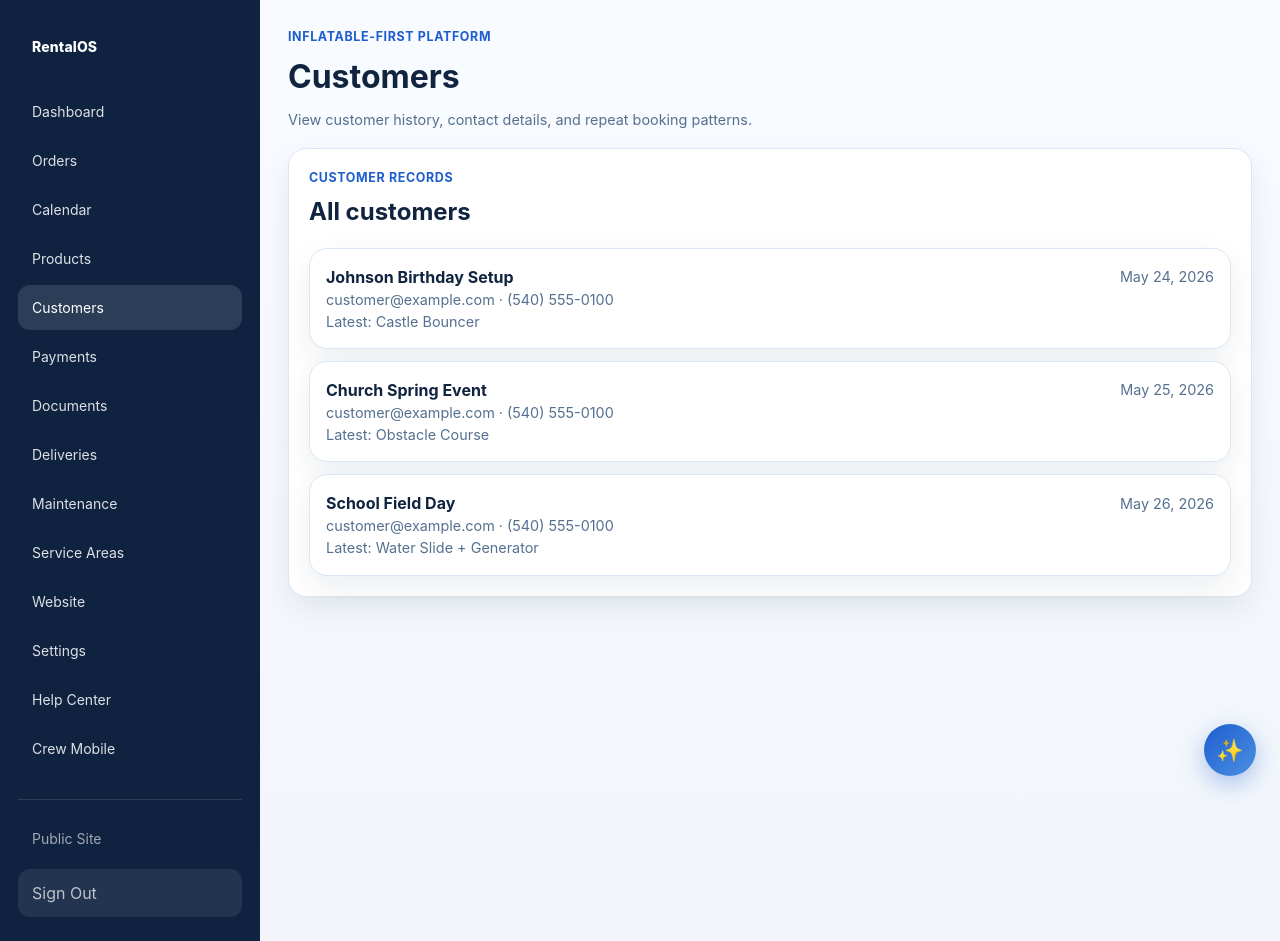
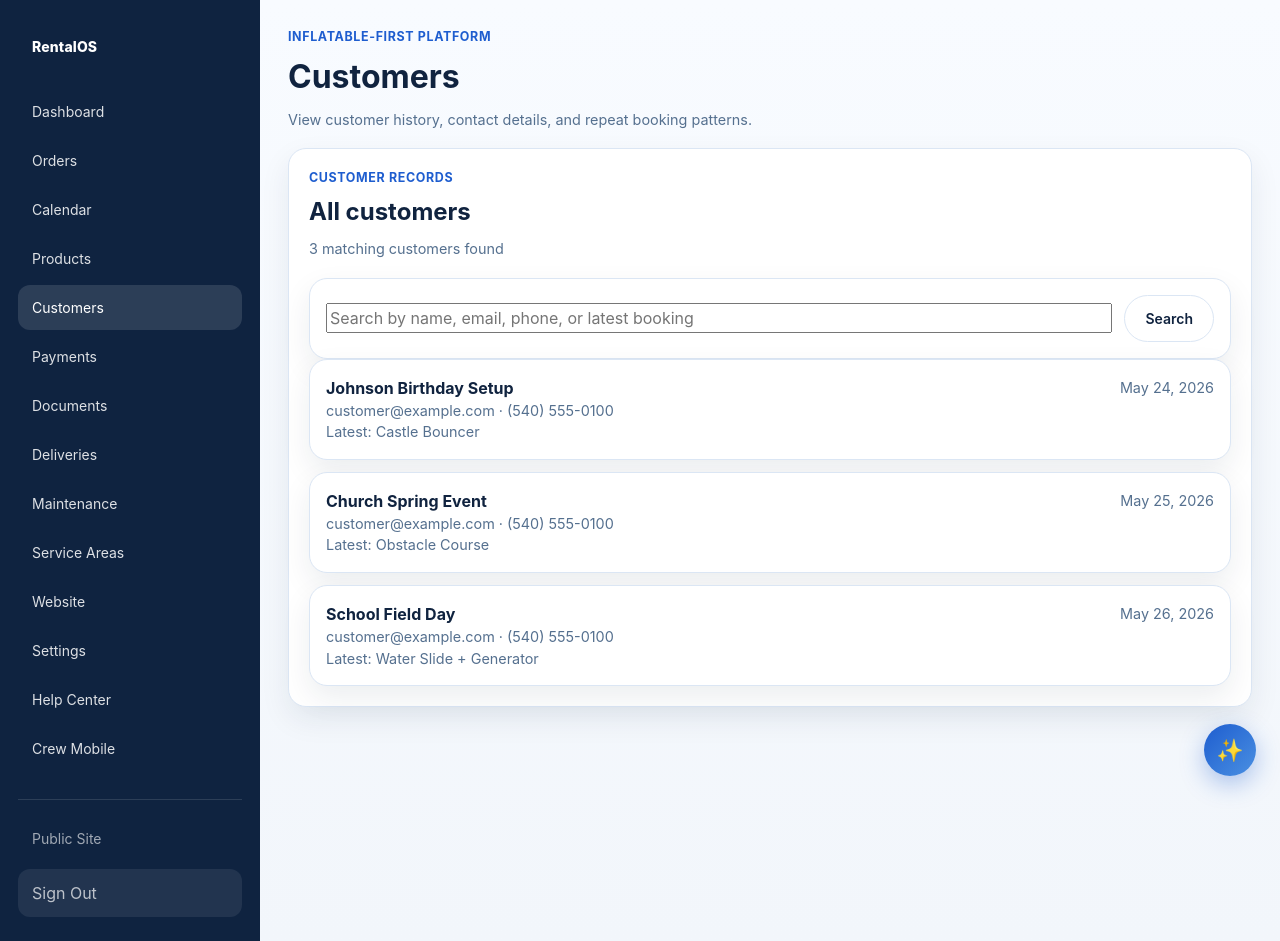
Before and after one commit to kkoly10/rental-software, a Next.js app: page /dashboard/customers in a window 1280 px wide. Built offline with nearby package versions, Linux system fonts and the light colour scheme; no server answers.

Commit message:
Update page.tsx

```diff
--- a/app/dashboard/customers/page.tsx
+++ b/app/dashboard/customers/page.tsx
@@ -1,9 +1,19 @@
 import Link from "next/link";
 import { DashboardShell } from "@/components/layout/dashboard-shell";
-import { getCustomers } from "@/lib/data/customers";
+import { getCustomersPage } from "@/lib/data/customers";
+import { ListSearchForm } from "@/components/dashboard/list-search-form";
+import { ListPagination } from "@/components/dashboard/list-pagination";
 
-export default async function CustomersPage() {
-  const customers = await getCustomers();
+export default async function CustomersPage({
+  searchParams,
+}: {
+  searchParams: Promise<{ q?: string; page?: string }>;
+}) {
+  const params = await searchParams;
+  const customersPage = await getCustomersPage({
+    query: params.q,
+    page: params.page,
+  });
 
   return (
     <DashboardShell
@@ -15,31 +25,57 @@ export default async function CustomersPage() {
           <div>
             <div className="kicker">Customer records</div>
             <h2 style={{ margin: "6px 0 0" }}>All customers</h2>
+            <div className="muted" style={{ marginTop: 8 }}>
+              {customersPage.totalItems} matching customer
+              {customersPage.totalItems === 1 ? "" : "s"} found
+            </div>
           </div>
         </div>
 
-        {customers.length === 0 ? (
+        <ListSearchForm
+          placeholder="Search by name, email, phone, or latest booking"
+          initialQuery={customersPage.query}
+        />
+
+        {customersPage.items.length === 0 ? (
           <div className="order-card" style={{ textAlign: "center", padding: 32 }}>
-            <strong>No customers yet</strong>
+            <strong>No customers found</strong>
             <div className="muted" style={{ marginTop: 8 }}>
-              Customers are created automatically when orders come in through checkout or the dashboard.
+              {customersPage.query
+                ? "Try a different search term."
+                : "Customers are created automatically when orders come in through checkout or the dashboard."}
             </div>
           </div>
         ) : (
+          <>
             <div className="list">
-            {customers.map((customer) => (
-              <Link key={customer.id} href={`/dashboard/customers/${customer.id}`} style={{ textDecoration: "none", color: "inherit" }}>
+              {customersPage.items.map((customer) => (
+                <Link
+                  key={customer.id}
+                  href={`/dashboard/customers/${customer.id}`}
+                  style={{ textDecoration: "none", color: "inherit" }}
+                >
                   <article className="order-card">
                     <div className="order-row">
                       <strong>{customer.name}</strong>
                       <span className="muted">{customer.latestDate}</span>
                     </div>
-                  <div className="muted">{customer.email || "No email"} · {customer.phone || "No phone"}</div>
+                    <div className="muted">
+                      {customer.email || "No email"} · {customer.phone || "No phone"}
+                    </div>
                     <div className="muted">Latest: {customer.latestBooking}</div>
                   </article>
                 </Link>
               ))}
             </div>
+
+            <ListPagination
+              pathname="/dashboard/customers"
+              page={customersPage.page}
+              totalPages={customersPage.totalPages}
+              query={customersPage.query}
+            />
+          </>
         )}
       </section>
     </DashboardShell>
```
Lines whose indentation alone changed are shown as unchanged.
